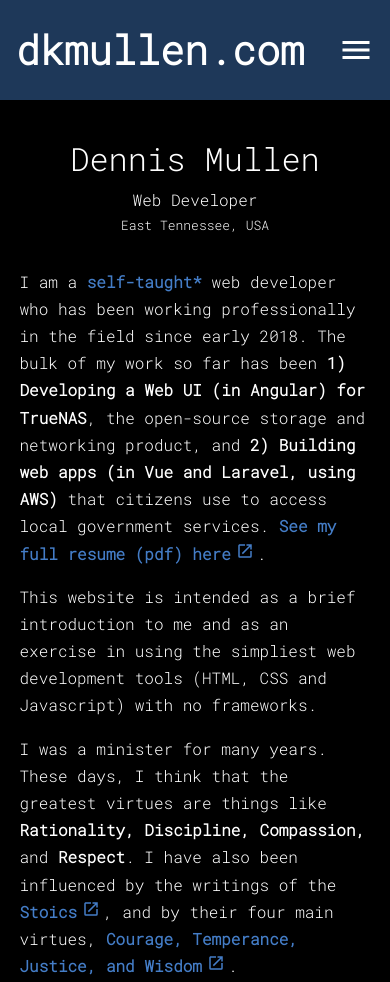
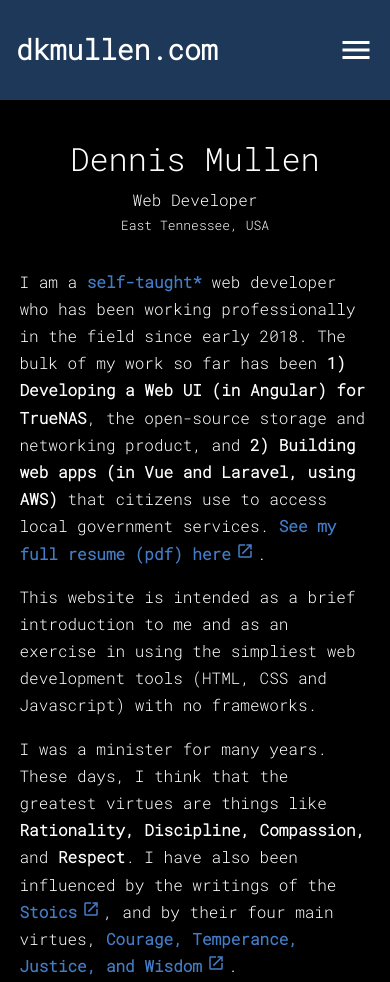
Before and after one commit to dkmullen/dkm, a plain HTML site: page index.html in a window 390 px wide. Shown: the top 982 px of the page. Drawn offline with Linux system fonts and the light colour scheme.

Commit message:
logo size on small screens

```diff
--- a/assets/styles/main.css
+++ b/assets/styles/main.css
@@ -245,6 +245,9 @@ a[target='_blank']::after {
   .headline {
     font-size: 1rem;
   }
+  .logo {
+    font-size: 1.75rem;
+  }
   #quote-wrapper-temp .quote {
     max-width: 90%;
     margin-left: 10px;
```
